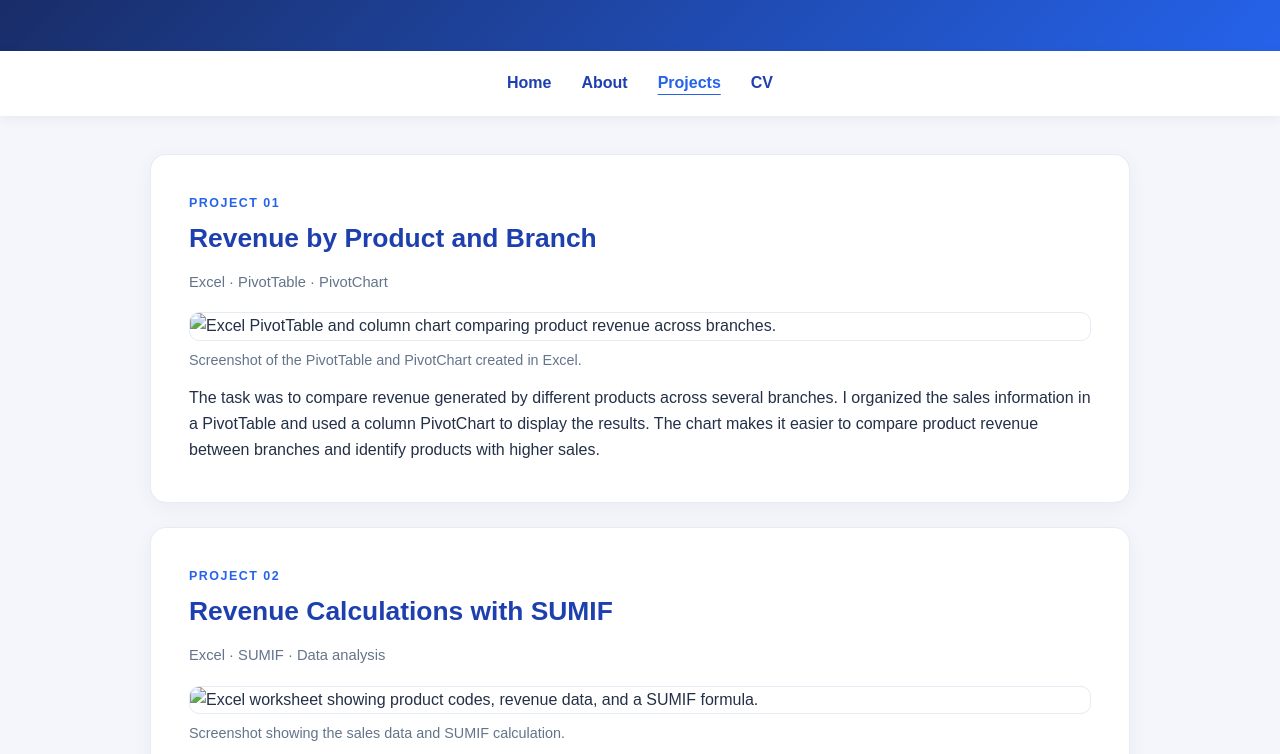
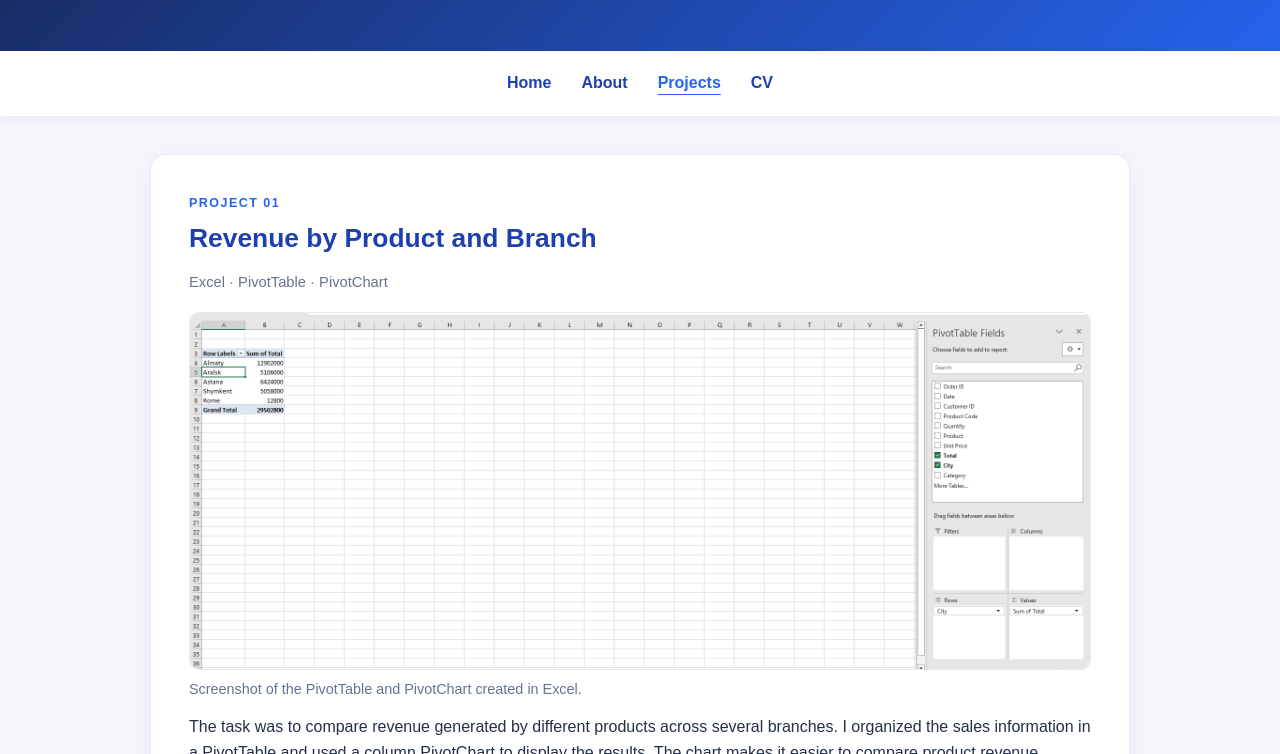
Before and after one commit to Kuleke-Dulat/Week-13, a plain HTML site: page projects.html in a window 1280 px wide. Shown: the part 198-952 px from the top of the page. Drawn offline with Linux system fonts and the light colour scheme.

Commit message:
Update image sources for project 1 and 2

```diff
--- a/projects.html
+++ b/projects.html
@@ -31,7 +31,7 @@
         <h2>Revenue by Product and Branch</h2>
         <p class="meta">Excel · PivotTable · PivotChart</p>
 
-        <img src="project1-pivot-chart"
+        <img src="project1-pivot-chart.PNG"
              alt="Excel PivotTable and column chart comparing product revenue across branches.">
 
         <p class="project-caption">
@@ -52,7 +52,7 @@
         <h2>Revenue Calculations with SUMIF</h2>
         <p class="meta">Excel · SUMIF · Data analysis</p>
 
-        <img src="project2-sumif-analysis"
+        <img src="project2-sumif-analysis.PNG"
              alt="Excel worksheet showing product codes, revenue data, and a SUMIF formula.">
 
         <p class="project-caption">
```
